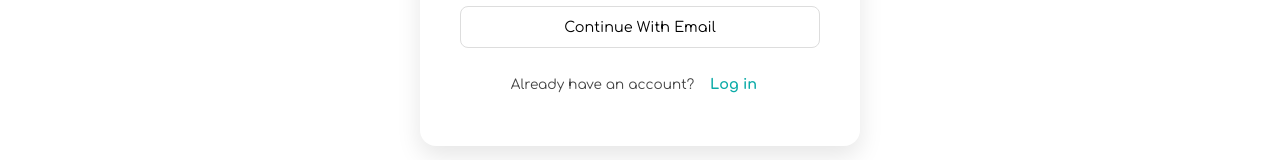
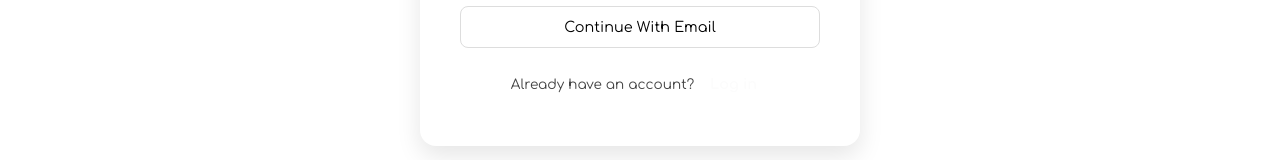
Before and after one commit to SuheylYildiz/yildiz360creative, a Next.js app: page /signup in a window 1280 px wide. Shown: the part 868-1028 px from the top of the page. Built offline with nearby package versions, Linux system fonts and the light colour scheme.

Commit message:
Update page.js

```diff
--- a/app/signup/page.js
+++ b/app/signup/page.js
@@ -76,7 +76,7 @@ function HoverButton({ text }) {
 }
 
 const linkStyle = {
-  color: '#0CABA8',
+  color: '#fcfcfc',
   textDecoration: 'none',
   outline: 'none',
   boxShadow: 'none',
```
